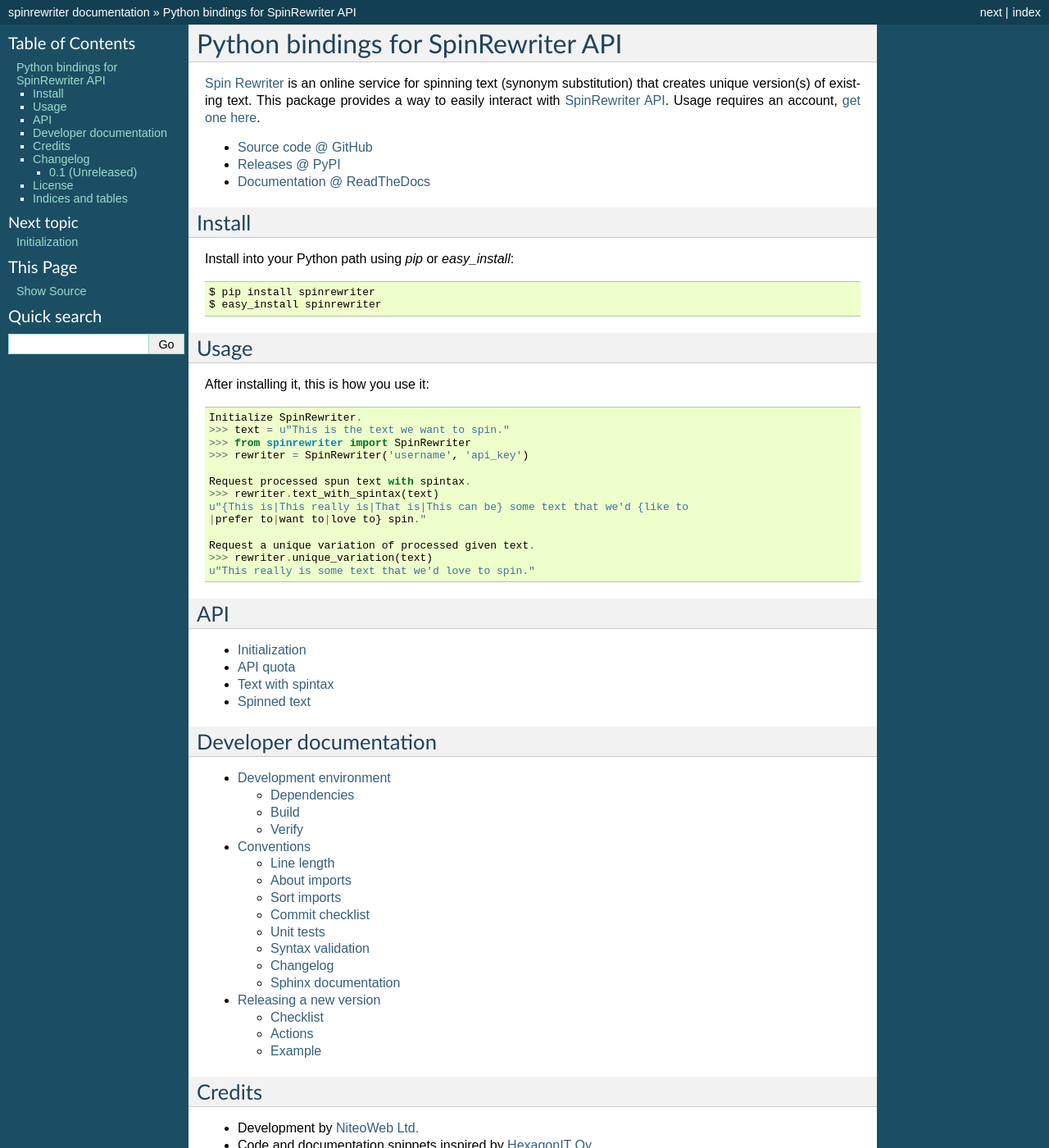
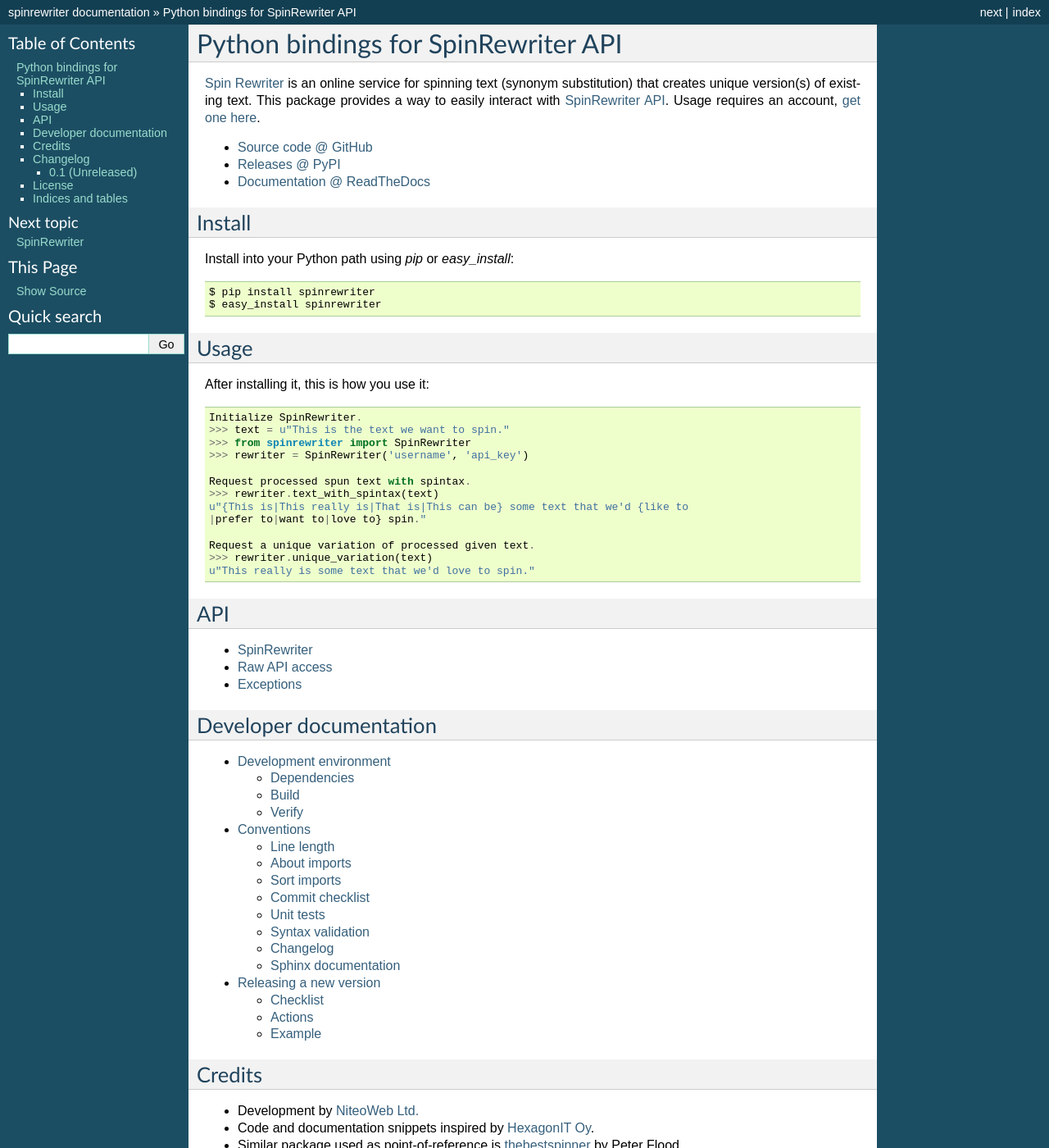
Before and after one commit to teamniteo/spinrewriter, a Sphinx documentation site: the page built from docs/index.rst, in a window 1280 px wide and 1400 px high. Shown: the whole window at 82% size. Built offline with Sphinx 7.4.7, drawn with Linux system fonts in a browser that asks for light colours.

```diff
--- a/docs/api.rst
+++ b/docs/api.rst
@@ -1,21 +1,18 @@
-Initialization
+SpinRewriter
+============
+
+.. autoclass:: spinrewriter.SpinRewriter
+    :members:
+
+Raw API access
 ==============
 
-.. automethod:: spinrewriter.SpinRewriter.__init__
+.. autoclass:: spinrewriter.Api
+    :members:
+    :private-members:
 
-API quota
-=========
+Exceptions
+==========
 
-.. automethod:: spinrewriter.SpinRewriter.api_quota
-
-
-Text with spintax
-=================
-
-.. automodule:: spinrewriter.text_with_spintax
-
-
-Spinned text
-============
-
-.. automethod:: spinrewriter.unique_variation
+.. automodule:: spinrewriter.exceptions
+    :members:
```
